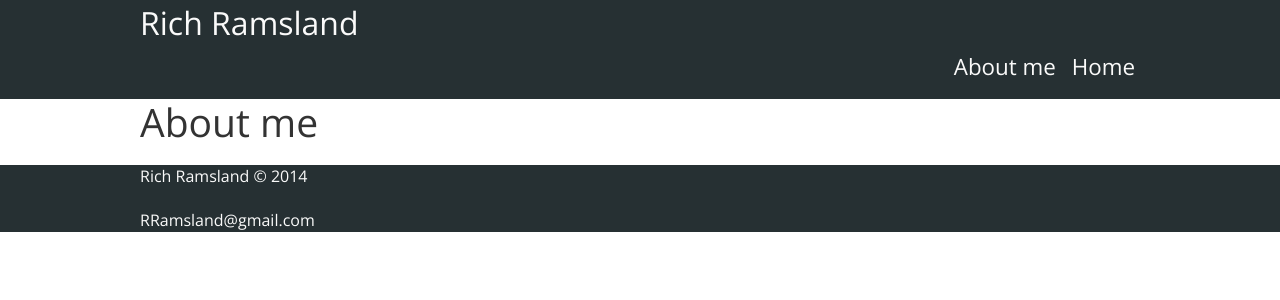
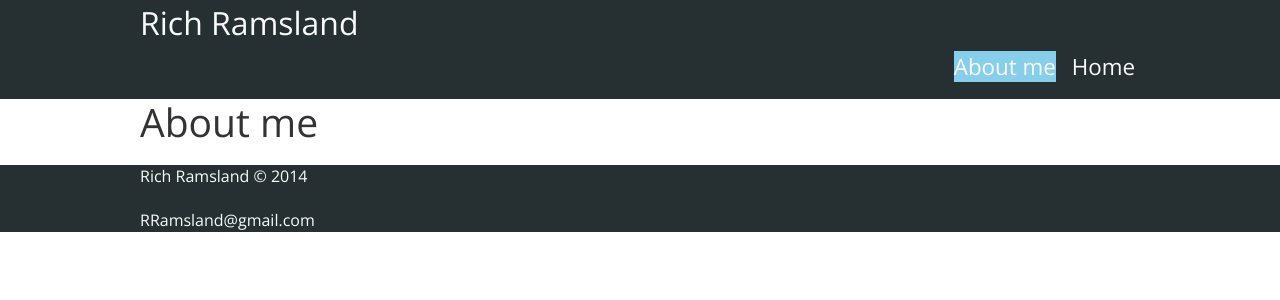
Before and after one commit to RRamsland/rramsland.github.io, a Jekyll site: the page built from about-me.html, in a window 1280 px wide. Shown: the top 300 px of the page. Built offline with Jekyll 4.4.1, drawn with Linux system fonts in a browser that asks for light colours.

Commit message:
active fix

```diff
--- a/css/main.css
+++ b/css/main.css
@@ -111,7 +111,7 @@ small, .font_small {font-size: 0.8em;}
 {
 	color:cyan;
 }
-nav-link.active{
+.nav-link.active{
 	background:skyblue;
 }
 .main-content.first-child
```
